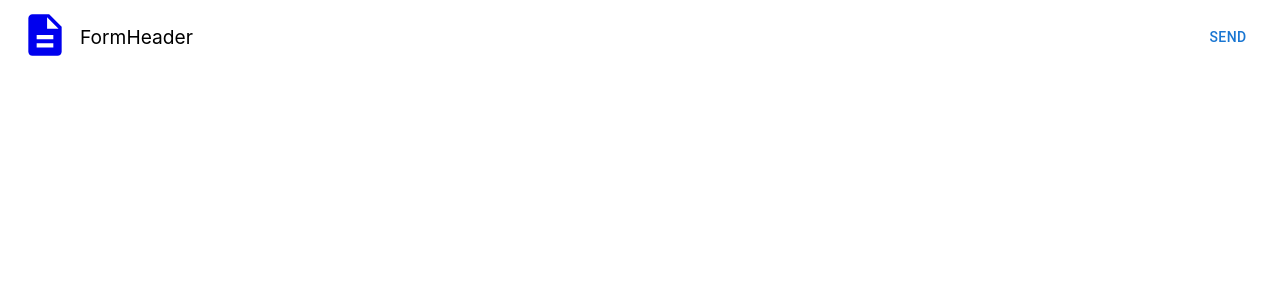
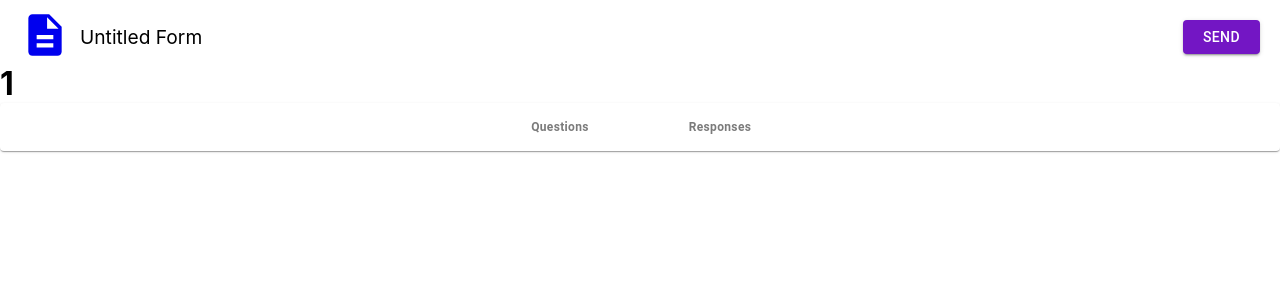
Before and after one commit to ArshM17/google-forms-clone, a React (Create React App) app in the folder form-clone/: page /form/1 in a window 1280 px wide. Shown: the top 300 px of the page. Built offline with nearby package versions, Linux system fonts and the light colour scheme.

Commit message:
Added tab layout for form edit view

```diff
--- a/form-clone/src/App.js
+++ b/form-clone/src/App.js
@@ -1,4 +1,4 @@
-import FormHeader from "./Components/FormHeader";
+import FormEdit from "./Components/FormEdit";
 import HomePage from "./Components/HomePage";
 import { Routes, Route } from "react-router-dom";
 
@@ -7,7 +7,7 @@ function App() {
     <>
       <Routes>
         <Route path="/" element={<HomePage />}></Route>
-        <Route path="/form/:id" element={<FormHeader />}></Route>
+        <Route path="/form/:id" element={<FormEdit />}></Route>
       </Routes>
     </>
   );
--- /dev/null
+++ b/form-clone/src/Components/FormBody.js
@@ -0,0 +1,35 @@
+import { Paper, Tab, Tabs } from "@material-ui/core";
+import React from "react";
+import { makeStyles } from "@material-ui/core";
+
+const styles = makeStyles({
+  root: {
+    flexGrow: 1,
+  },
+  tab: {
+    fontSize: 12,
+    color: "#444",
+    textTransform: "capitalize",
+    height: 10,
+    fontWeight: 600,
+  },
+  tabs: {
+    height: 10,
+  },
+});
+
+function FormBody({ fields }) {
+  const classes = styles();
+  return (
+    <>
+      <Paper className={classes.root}>
+        <Tabs centered className={classes.tabs}>
+          <Tab className={classes.tab} label="Questions"></Tab>
+          <Tab className={classes.tab} label="Responses"></Tab>
+        </Tabs>
+      </Paper>
+    </>
+  );
+}
+
+export default FormBody;
--- /dev/null
+++ b/form-clone/src/Components/FormEdit.js
@@ -0,0 +1,27 @@
+import React from "react";
+import FormHeader from "./FormHeader";
+import FormBody from "./FormBody";
+import { useParams } from "react-router-dom";
+function FormEdit() {
+  const { id } = useParams();
+
+  //get the form from database using id
+
+  const form = {
+    title: "Untitled Form",
+    fields: [
+      { question: "Question1?", options: ["A", "B", "C", "D"] },
+      { question: "Question2?", options: ["A", "B", "C", "D"] },
+    ],
+  };
+
+  return (
+    <>
+      <FormHeader form_title={form.title} />
+      <h1>{id}</h1>
+      <FormBody fields={form.fields} />
+    </>
+  );
+}
+
+export default FormEdit;
--- a/form-clone/src/Components/FormHeader.js
+++ b/form-clone/src/Components/FormHeader.js
@@ -4,7 +4,7 @@ import React from "react";
 import "../Styles/FormHeader.css";
 import { Link } from "react-router-dom";
 
-function FormHeader() {
+function FormHeader({ form_title }) {
   return (
     <>
       <div className="form-header-container">
@@ -12,10 +12,20 @@ function FormHeader() {
           <Link to={"/"}>
             <DescriptionIcon style={{ height: "50px", width: "50px" }} />
           </Link>
-          <span className="form-header-text">FormHeader</span>
+          <span className="form-header-text">{form_title}</span>
         </div>
 
-        <Button>Send</Button>
+        <Button
+          variant="contained"
+          style={{
+            backgroundColor: "#7316c4",
+            padding: "5px",
+            paddingLeft: "20px",
+            paddingRight: "20px",
+          }}
+        >
+          Send
+        </Button>
       </div>
     </>
   );
--- a/form-clone/src/Components/RecentFormsList.js
+++ b/form-clone/src/Components/RecentFormsList.js
@@ -1,4 +1,4 @@
-import React from "react";
+import React, { useState } from "react";
 import Form from "./Form";
 
 import "../Styles/RecentFormList.css";
@@ -7,7 +7,7 @@ import blankImage from "../Images/blank.png";
 import partyImage from "../Images/party.png";
 
 //get user forms from data base
-const forms = [
+const formList = [
   {
     img: blankImage,
     text: "Blank",
@@ -51,6 +51,8 @@ const forms = [
 ];
 
 function RecentFormsList() {
+  const [forms, setForms] = useState(formList);
+
   return (
     <div className="form-list">
       {forms.map((form, index) => (
--- a/form-clone/src/Components/Template.js
+++ b/form-clone/src/Components/Template.js
@@ -9,7 +9,6 @@ function Template({ img, text }) {
   function createForm() {
     const id = uuidv4();
     navigate(`/form/${id}`);
-    //Push to user forms data from here
   }
 
   return (
```
